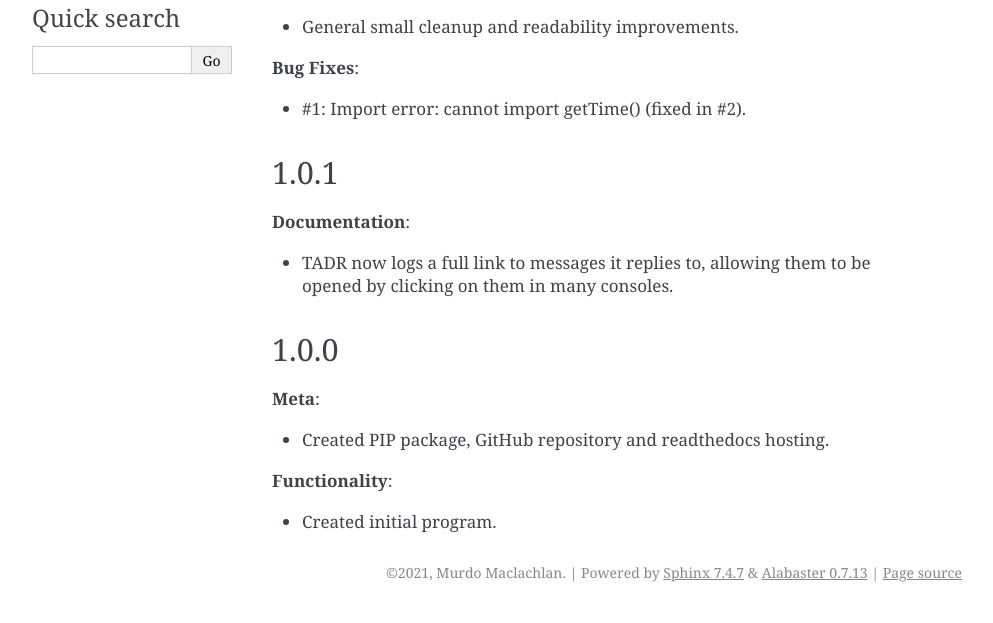
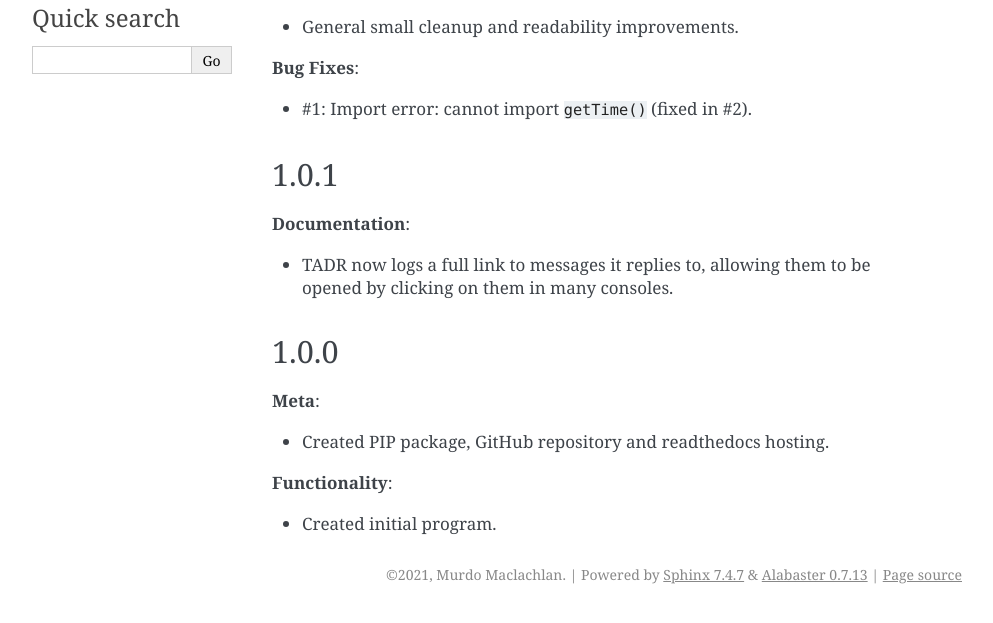
Before and after one commit to MurdoMaclachlan/tadr, a Sphinx documentation site: the page built from docs/source/changelogs.rst, in a window 1280 px wide. Shown: the part 265-888 px from the top of the page, without its empty margins (148-1141 px from the left). Built offline with Sphinx 7.4.7, drawn with Linux system fonts in a browser that asks for light colours.

```diff
--- a/docs/source/changelogs.rst
+++ b/docs/source/changelogs.rst
@@ -12,7 +12,7 @@ A list of changelogs for TADR, with the most recent version first. These are als
 
 **Bug Fixes**:
 
-- #1: Import error: cannot import getTime() (fixed in #2).
+- #1: Import error: cannot import ``getTime()`` (fixed in #2).
 
 1.0.1
 -----
```
